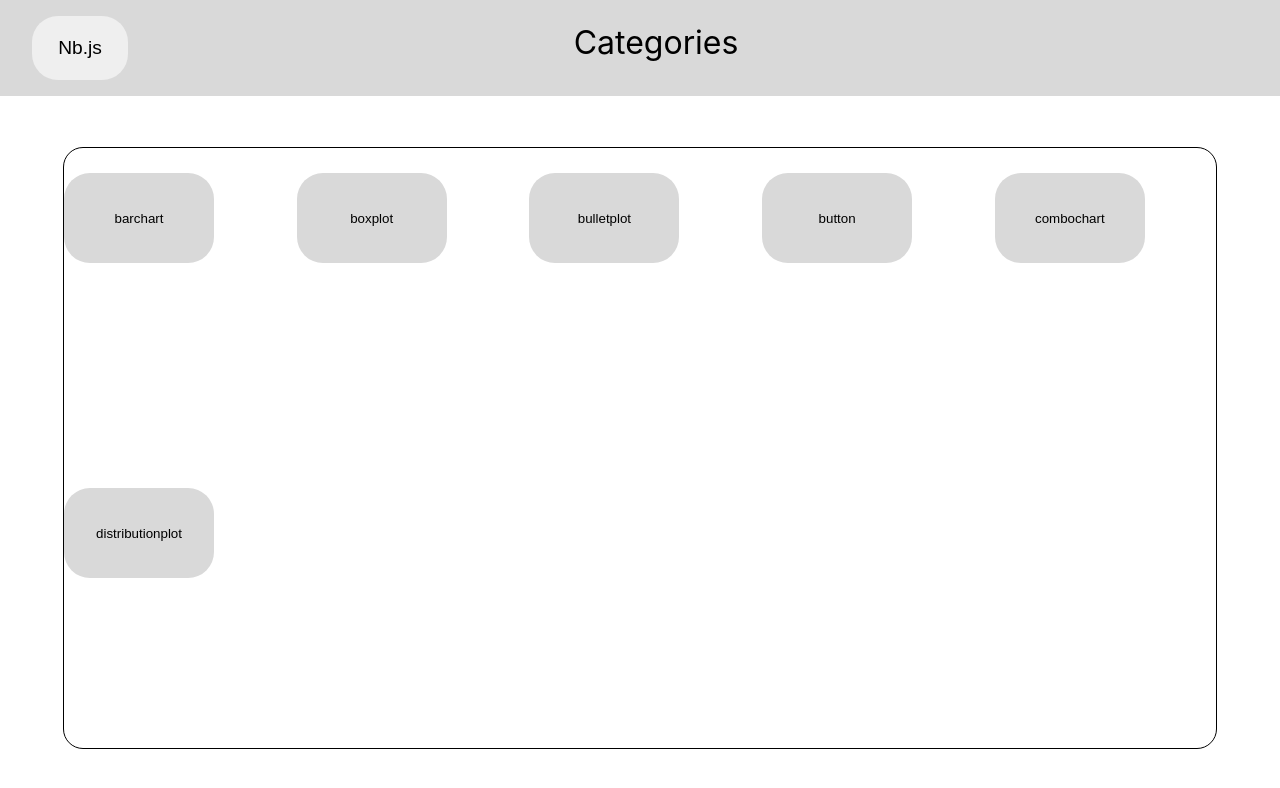
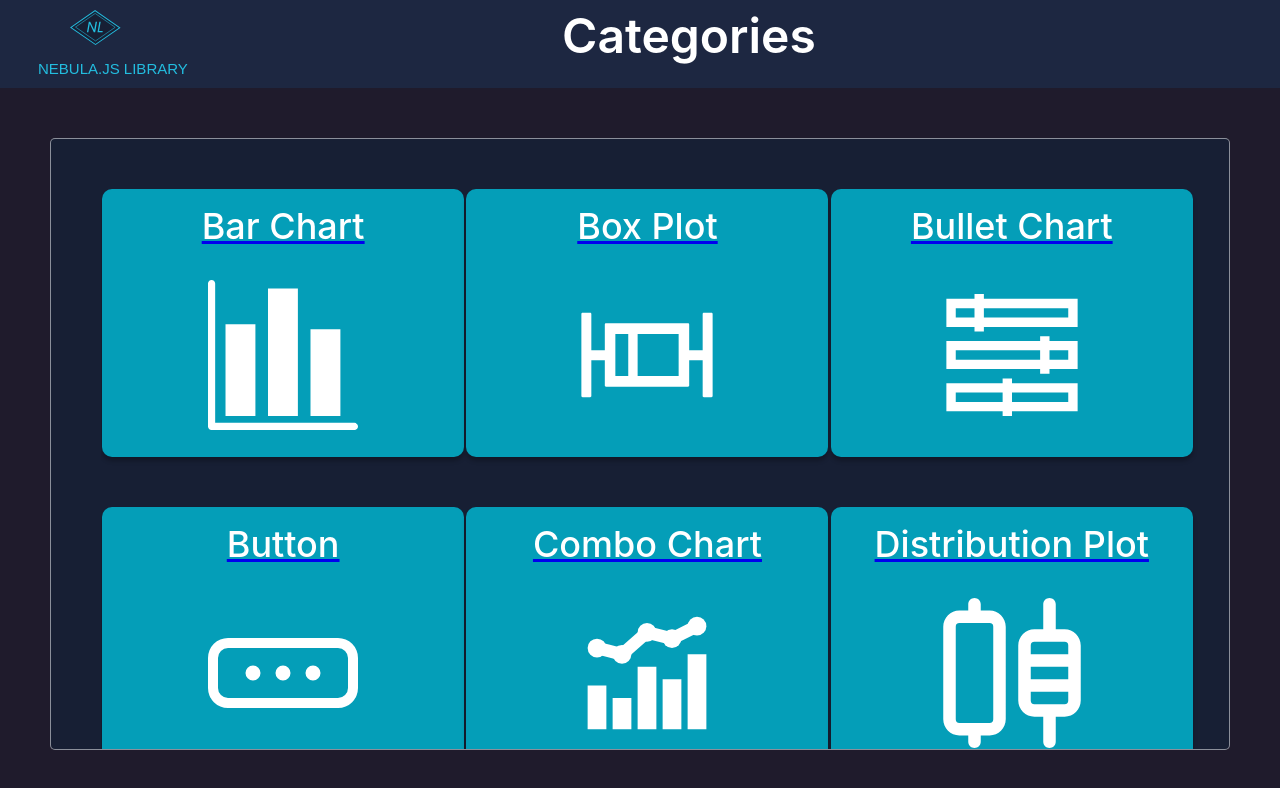
Before and after one commit to CalibrateGlobal/nebula.js-library, a React (Create React App) app: page / in a window 1280 px wide. Shown: the top 788 px of the page. Built offline with nearby package versions, Linux system fonts and the light colour scheme; what @nebula.js/stardust would draw is missing.

Commit message:
ui-dashboard

```diff
--- /dev/null
+++ b/src/components/icons/LogoIcon.jsx
@@ -0,0 +1,39 @@
+import React from 'react';
+
+const LogoIcon = ({ className }) => {
+  return (
+    <div className={className}>
+      <svg
+        xmlns="http://www.w3.org/2000/svg"
+        width="51"
+        height="36"
+        viewBox="0 0 51 36"
+        fill="none"
+      >
+        <rect
+          y="0.570004"
+          width="30.0132"
+          height="29.5174"
+          transform="matrix(0.821642 0.570004 -0.821642 0.570004 25.5427 0.245099)"
+          fill="#171F34"
+          stroke="#23BDDF"
+        />
+        <rect
+          y="0.285002"
+          width="24.3106"
+          height="23.9139"
+          transform="matrix(0.821642 0.570004 -0.821642 0.570004 25.4196 3.28368)"
+          fill="#171F34"
+          stroke="#23BDDF"
+          stroke-width="0.5"
+        />
+        <path
+          d="M25.1662 22.1611H23.8012L19.7962 13.8361L18.3112 22.1611H16.9462L18.8062 11.6911H20.1712L24.1912 20.0011L25.6612 11.6911H27.0262L25.1662 22.1611ZM29.0531 21.1111H32.7131L32.5181 22.1611H27.4931L29.3531 11.7061H30.7181L29.0531 21.1111Z"
+          fill="#23BDDF"
+        />
+      </svg>
+    </div>
+  );
+};
+
+export default LogoIcon;
--- a/src/pages/Dashboard.jsx
+++ b/src/pages/Dashboard.jsx
@@ -1,38 +1,47 @@
+import { Link, useParams } from 'react-router-dom';
 import React from 'react';
 import styled from 'styled-components';
-import chartList from '../data/chartList';
-import { Link, useParams } from 'react-router-dom';
+import LogoIcon from '../components/icons/LogoIcon'
+import {
+  StyledBarChartIcon,
+  StyledBoxPlotIcon,
+  StyledBulletChartIcon,
+  StyledButtonIcon,
+  StyledComboChartIcon,
+  StyledDistributionPlotIcon,
+  StyledFunnelChartIcon,
+  StyledGridChartIcon,
+  StyledHistogramChartIcon,
+  StyledKPIIcon,
+  StyledLineChartIcon,
+  StyledMekkoChartIcon,
+  StyledOrgChartIcon,
+  StyledPieChartIcon,
+  StyledSankeyChartIcon,
+  StyledTableIcon,
+  StyledScatterPlotIcon,
+  StyledWaterfallChartIcon,
+} from '../components/icons/StyledChartIcons';
 
-const StyledScreenContainer = styled.main`
-  display: flex;
-  flex-direction: column;
-  height: 100vh;
-  width: 100vw;
+
+
+export const StyledLogoIcon = styled(LogoIcon)`
+  cursor: pointer;
+  width: 50px;
+  height: 50px;
+  margin: 0 2rem 0;
 `;
-
-const StyledNavBar = styled.nav`
-  width: 100%;
-  height: 12%;
-  background: #d9d9d9;
-  display: flex;
-  flex-direction: row;
-  justify-content: space-between;
-  align-items: center;
-`;
-
 const StyledPageTitle = styled.div`
   font-size: 2rem;
   margin-bottom: 0.5ch;
+font-style: normal;
+font-weight: 600;
+font-size: 48px;
+line-height: 72px;
+color: #FFFFFF;
 `;
 
-const StyledNavButton = styled.button`
-  width: 6rem;
-  height: 4rem;
-  border-radius: 26px;
-  border: none;
-  font-size: 1.2rem;
-  margin-left: 2rem;
-`;
+
 
 const StyledChartListContainer = styled.section`
   display: grid;
@@ -43,6 +52,7 @@ const StyledChartListContainer = styled.section`
   overflow-y: auto;
   overflow-x: auto;
   width: 90%;
+  background-color: #171F34;
   height: 75%;
   align-self: center;
   border: 1px solid black;
@@ -59,9 +69,11 @@ const StyledChartListContainer = styled.section`
     background: #a4a4a4;
     height: 5px;
   }
+
   &::-webkit-scrollbar-track {
     margin-bottom: 11px;
   }
+
   &::-webkit-scrollbar-track-piece {
     background: #f5f5f5;
     margin-top: 20px;
@@ -69,37 +81,212 @@ const StyledChartListContainer = styled.section`
   }
 `;
 
+
 const StyledChartItem = styled.button`
-  width: 60%;
-  min-width: 150px;
-  aspect-ratio: 5 / 3;
-  border-radius: 26px;
-  background-color: #d9d9d9;
-  align-self: auto;
-  position: relative;
-  margin: 25px auto 10px auto;
-  border: none;
-  justify-self: center;
-  align-self: center;
+font-style: normal;
+font-weight: 500;
+font-size: 36px;
+line-height: 54px;
+color: #FFFFFF;
+width: 362px;
+  height: 268px;
+  background: #049eb8;
+  box-shadow: 0px 4px 4px rgba(0, 0, 0, 0.25);
+  border-radius: 10px;
+  display: flex;
+  flex-direction: column;
+  margin: auto auto 50px auto;
   cursor: pointer;
 `;
 
-const tempArray = [...Array(25)].map((x) => 0);
+
+
+
+const StyledScreenContainer = styled.main`
+  display: flex;
+  flex-direction: column;
+  height: 100vh;
+  width: 100vw;
+  background-color: #1f1b2c;
+`;
+const StyledNavBar = styled.nav`
+  width: 100%;
+  height: 12%;
+  background: #1D2741;
+  display: flex;
+  flex-direction: row;
+  justify-content: space-between;
+  align-items: center;
+`;
+const StyledChartListOuterContainer = styled.div`
+  margin: 50px;
+  background-color: #171f34;
+  border: 1px solid rgba(255, 255, 255, 0.5);
+  border-radius: 5px;
+  height: 100%;
+  overflow: hidden;
+  padding: 0px 25px 0px 50px;
+`;
+
+const StyledChartListInnerContainer = styled.div`
+  display: flex;
+  flex-direction: row;
+  flex-wrap: wrap;
+  height: calc(100% - 50px);
+  overflow-y: auto;
+  overflow-x: auto;
+  margin: 50px auto 50px auto;
+  padding-right: 10px;
+
+  &::-webkit-scrollbar {
+    border-radius: 5px;
+    width: 5px;
+  }
+
+  &::-webkit-scrollbar-thumb {
+    border-radius: 5px;
+    background: #049eb8;
+    height: 5px;
+    width: 10px;
+  }
+
+  &::-webkit-scrollbar-track-piece {
+    background: grey;
+    margin-bottom: 50px;
+    border-radius: 5px;
+    border-left: 2px solid #171f34;
+    border-right: 2px solid #171f34;
+  }
+`;
+export const StyledNavButton = styled.button`
+  font-size: 15px;
+  margin-left: 2rem;
+  font-weight: 400;
+  color: #23bddf;
+  text-decoration: none;
+  background: transparent;
+  border: none;
+  cursor: pointer;
+`;
+
+const StyledChartCategoryItem = styled.div`
+  width: 362px;
+  height: 268px;
+  background: #049eb8;
+  box-shadow: 0px 4px 4px rgba(0, 0, 0, 0.25);
+  border-radius: 10px;
+  display: flex;
+  flex-direction: column;
+  margin: auto auto 50px auto;
+  cursor: pointer;
+  text-align: center;
+`;
+
+const StyledCategoryTitle = styled.h3`
+  font-weight: 500;
+  font-size: 36px;
+  line-height: 54px;
+  color: #ffffff;
+  margin: 10px auto 0px auto;
+`;
+
+const StyledIconContainer = styled.div`
+  margin: auto;
+`;
+
 const Dashboard = () => {
+  const iconList = [
+    { title: 'Bar Chart', category: 'barchart' },
+    { title: 'Box Plot', category: 'boxplot' },
+    { title: 'Bullet Chart', category: 'bulletchart' },
+    { title: 'Button', category: 'button' },
+    { title: 'Combo Chart', category: 'combochart' },
+    { title: 'Distribution Plot', category: 'distributionplot' },
+    { title: 'Funnel Chart', category: 'funnelchart' },
+    { title: 'Grid Chart', category: 'gridchart' },
+    { title: 'Histogram Chart', category: 'histogramchart' },
+    { title: 'KPI', category: 'kpi' },
+    { title: 'Line Chart', category: 'linechart' },
+    { title: 'Mekko Chart', category: 'mekkochart' },
+    { title: 'Organisation Chart', category: 'orgchart' },
+    { title: 'Pie Chart', category: 'piechart' },
+    { title: 'Sankey Chart', category: 'sankeychart' },
+    { title: 'Table', category: 'table' },
+    { title: 'Scatter Plot', category: 'scatterplot' },
+    { title: 'Waterfall Chart', category: 'waterfallchart' },
+  ];
+
+  const getIcon = (category) => {
+    switch (category) {
+      case 'barchart':
+        return <StyledBarChartIcon />;
+      case 'boxplot':
+        return <StyledBoxPlotIcon />;
+      case 'bulletchart':
+        return <StyledBulletChartIcon />;
+      case 'button':
+        return <StyledButtonIcon />;
+      case 'combochart':
+        return <StyledComboChartIcon />;
+      case 'distributionplot':
+        return <StyledDistributionPlotIcon />;
+      case 'funnelchart':
+        return <StyledFunnelChartIcon />;
+      case 'gridchart':
+        return <StyledGridChartIcon />;
+      case 'histogramchart':
+        return <StyledHistogramChartIcon />;
+      case 'kpi':
+        return <StyledKPIIcon />;
+      case 'linechart':
+        return <StyledLineChartIcon />;
+      case 'mekkochart':
+        return <StyledMekkoChartIcon />;
+      case 'orgchart':
+        return <StyledOrgChartIcon />;
+      case 'piechart':
+        return <StyledPieChartIcon />;
+      case 'sankeychart':
+        return <StyledSankeyChartIcon />;
+      case 'table':
+        return <StyledTableIcon />;
+      case 'scatterplot':
+        return <StyledScatterPlotIcon />;
+      case 'waterfallchart':
+        return <StyledWaterfallChartIcon />;
+      default:
+        break;
+    }
+  };
+
   return (
     <StyledScreenContainer>
         <StyledNavBar>
-        <StyledNavButton>Nb.js</StyledNavButton>
+          <StyledNavButton>
+        <StyledLogoIcon>
+        <LogoIcon/>
+
+        </StyledLogoIcon>
+        NEBULA.JS LIBRARY
+        </StyledNavButton>
+
         <StyledPageTitle>Categories</StyledPageTitle>
         <span style={{ width: '6rem' }}></span>
        </StyledNavBar>
-      <StyledChartListContainer>
-        {chartList.map((item) => (
+      <StyledChartListOuterContainer>
+        <StyledChartListInnerContainer>
+          {iconList.map((item) => (
+            <StyledChartCategoryItem>
                <Link to={`chart/${item.category}`}>
-            <StyledChartItem>{item.category}</StyledChartItem>
+              <StyledCategoryTitle>{item.title}</StyledCategoryTitle>
               </Link>
+              <StyledIconContainer>
+                {getIcon(item.category)}
+              </StyledIconContainer>
+            </StyledChartCategoryItem>
           ))}
-      </StyledChartListContainer>
+        </StyledChartListInnerContainer>
+      </StyledChartListOuterContainer>
     </StyledScreenContainer>
   );
 };
--- a/src/pages/IconList.jsx
+++ b/src/pages/IconList.jsx
@@ -20,7 +20,6 @@ import {
   StyledScatterPlotIcon,
   StyledWaterfallChartIcon,
 } from '../components/icons/StyledChartIcons';
-import chartList from '../data/chartList';
 
 const StyledScreenContainer = styled.main`
   display: flex;
```
Also changed, not shown: 1 other file (tests, documents, lock files or other folders). Lines whose indentation alone changed are shown as unchanged.
